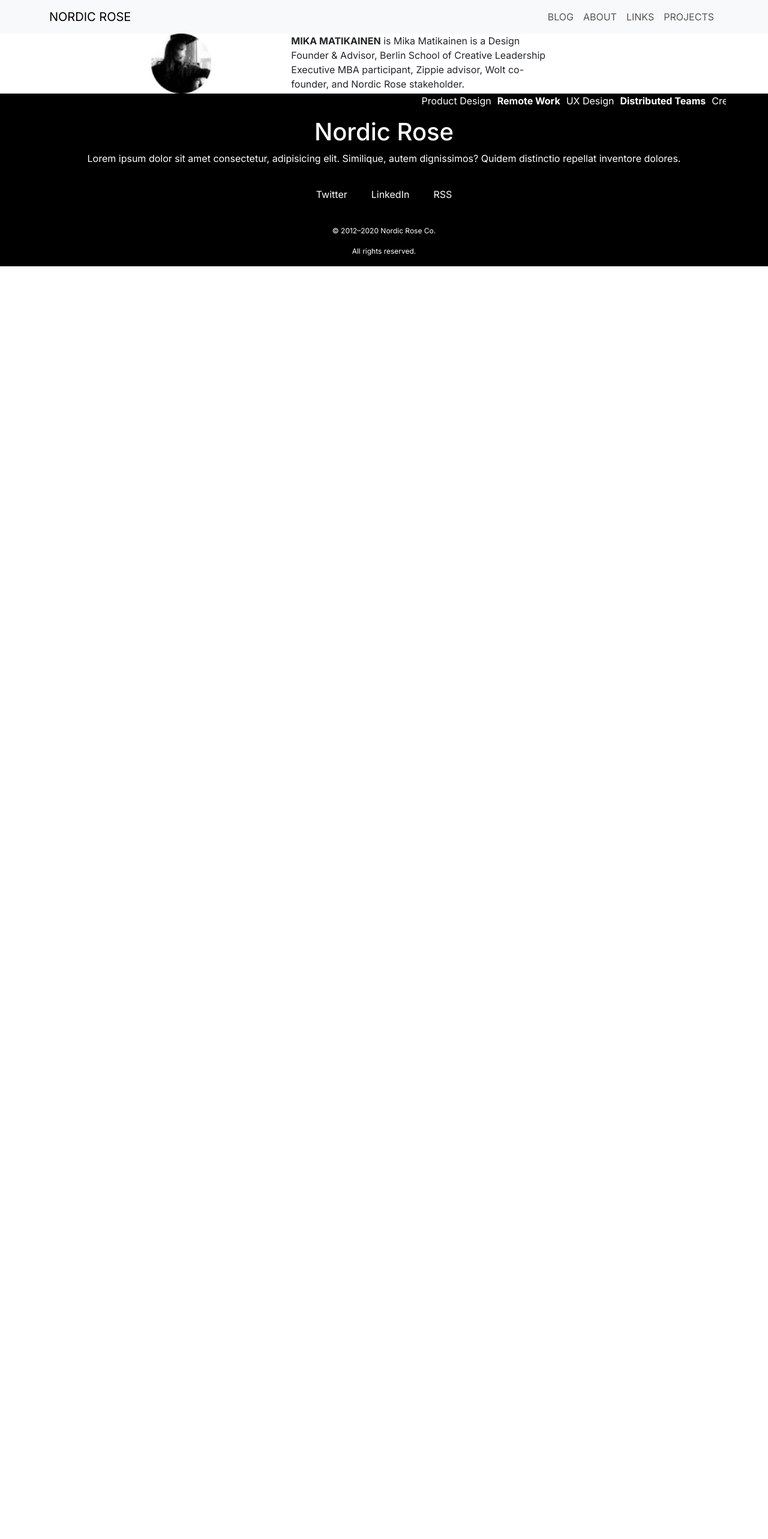
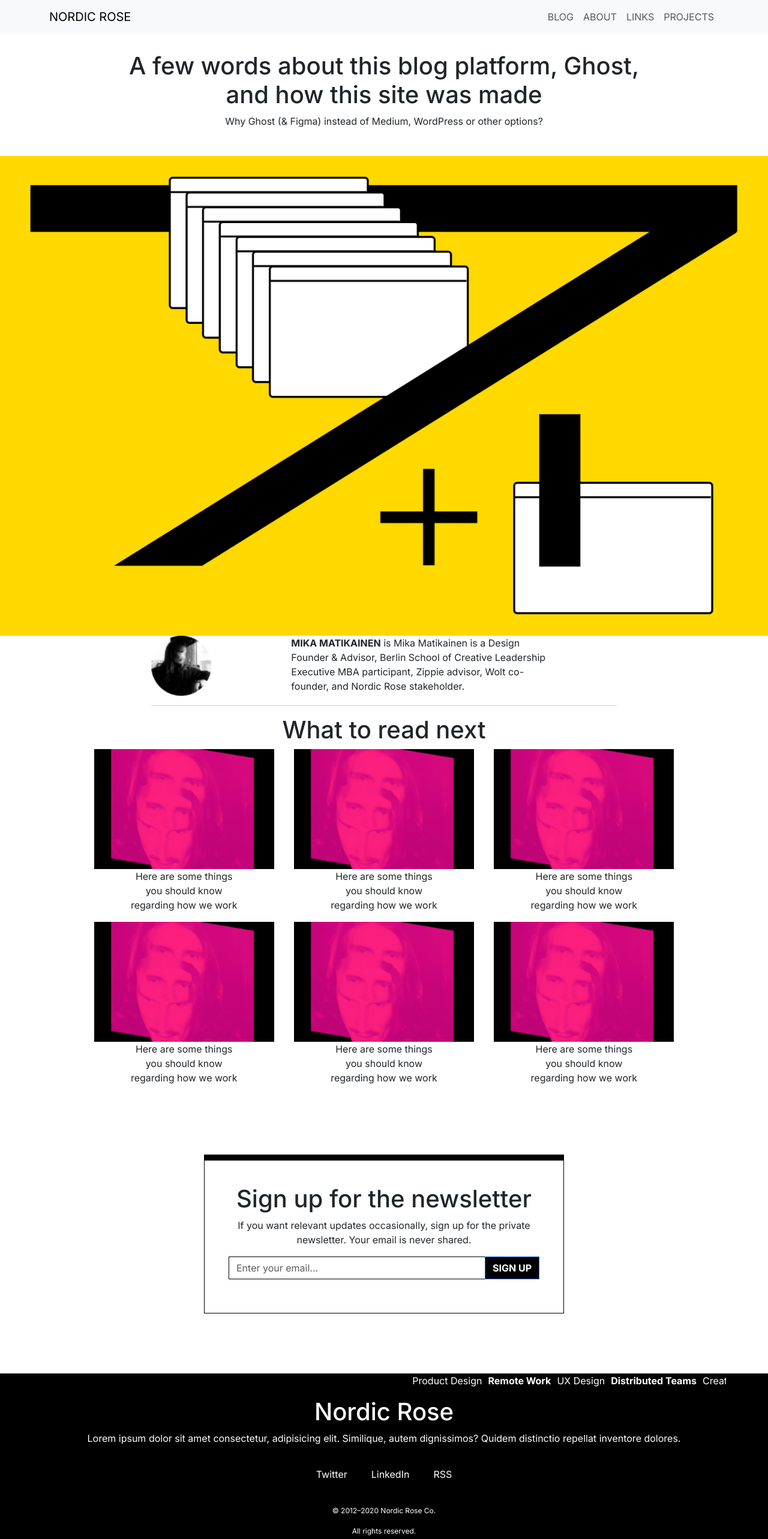
Before and after one commit to DanielRomeo/NordicRose, a Next.js app in the folder frontend/: page /Article in a window 1280 px wide. Shown: the top 2566 px of the page at 60% size. Before the commit the page ends 800 px from the top, so only its background shows below. Built offline with nearby package versions, Linux system fonts and the light colour scheme.

Commit message:
added most of the frontend, just added articles page header image

```diff
--- a/frontend/package.json
+++ b/frontend/package.json
@@ -15,8 +15,7 @@
     "react": "^18",
     "react-bootstrap": "^2.9.1",
     "react-dom": "^18",
-    "sass": "^1.69.5",
-    "scss": "^0.2.4"
+    "sass": "^1.69.5"
   },
   "devDependencies": {
     "@types/node": "^20",
--- a/frontend/src/app/Article/page.tsx
+++ b/frontend/src/app/Article/page.tsx
@@ -7,6 +7,7 @@ import MainNavbar from '../Components/Navbar'
 import Footer from '../Components/Footer'
 import AuthorComponent from '../Components/AuthorComponent'
 import Styles from '../Styles/Article.module.scss'
+import ReadNext from '../Components/ReadNext'
 
 // axios.defaults.xsrfCookieName = 'csrftoken';
 // axios.defaults.xsrfHeaderName = 'X-CSRFToken';
@@ -18,9 +19,27 @@ export default function Home() {
 return (
 	<div>
 		<MainNavbar></MainNavbar>
+			<Container className={Styles.HeaderContainer}>
+				<h1>A few words about this blog platform, Ghost, and how this site was made</h1>
+				<p>Why Ghost (& Figma) instead of Medium, WordPress or other options?</p>
+			</Container>
+
+			<div className={Styles.ImageContainer}>
+				<Image
+					className={Styles.Image}
+					src="/NordicHomeImage.png"
+					width={800}
+					height={800}
+					alt="Picture of the author"
+				/>
+			</div>
+
+
 			<Container className={Styles.Container}>
 				<AuthorComponent></AuthorComponent>
+				<hr />
 			</Container>
+			<ReadNext></ReadNext>
 		<Footer></Footer>
 	</div>
 )
--- a/frontend/src/app/Components/Article.tsx
+++ b/frontend/src/app/Components/Article.tsx
@@ -1,11 +1,12 @@
 'use client'
 import { ReactNode } from "react";
 import Image from 'next/image'
+import Styles from './Styles/Article.module.scss'
 
 
 const Article = (): ReactNode=>{
     return (
-        <div>
+        <div className={Styles.MainDiv}>
             <Image
                 src="/rectangle.png"
                 width={300}
--- /dev/null
+++ b/frontend/src/app/Components/Newsletter.tsx
@@ -0,0 +1,25 @@
+'use client'
+import { ReactNode, useState } from "react";
+import {Container, Row, Col, Navbar, Button, Form, Nav, NavDropdown} from 'react-bootstrap'
+import Styles from './Styles/Newsletter.module.scss'
+
+const NewsletterComponent = (): ReactNode=> {
+
+    return (
+        <div className={Styles.MainDiv}>
+            <h1>
+                Sign up for the newsletter
+            </h1>
+            <p>If you want relevant updates occasionally, sign up for the private newsletter. Your email is never shared. </p>
+
+            <div className={`${Styles.inputGroup} input-group mb-3`}>
+                <input type="text" className={`${Styles.input} form-control`} placeholder="Enter your email..." aria-label="Recipient's username" aria-describedby="basic-addon2"/>
+                <div className={` input-group-append`}>
+                    <Button className={`${Styles.button}`} id="basic-addon2"><b>SIGN UP</b></Button>
+                </div>
+            </div>
+        </div>
+    )
+}
+
+export default NewsletterComponent;
--- /dev/null
+++ b/frontend/src/app/Components/ReadNext.tsx
@@ -0,0 +1,46 @@
+'use client'
+import { ReactNode, useState } from "react";
+import {Container, Row, Col, Navbar, Button, Form, Nav, NavDropdown} from 'react-bootstrap'
+import Image from 'next/image'
+import Styles from './Styles/ReadNext.module.scss'
+import Article from "./Article";
+import NewsletterComponent from "./Newsletter";
+
+const ReadNext = (): ReactNode=> {
+
+
+    return (
+        <Container className={`${Styles.MainContainer2} fluid`}>
+            <Row className={Styles.HeaderRow}>
+                <h1>What to read next</h1>
+            </Row>
+
+            <Row className={Styles.ContentRow}>
+                <Col className={`${Styles.ArticlesCol}`} lg={4} md={4} sm={12}>
+                    <Article></Article>
+				</Col>
+                <Col className={`${Styles.ArticlesCol}`} lg={4} md={4} sm={12}>
+                    <Article></Article>
+				</Col>
+                <Col className={`${Styles.ArticlesCol}`} lg={4} md={4} sm={12}>
+                    <Article></Article>
+				</Col>
+                <Col className={`${Styles.ArticlesCol}`} lg={4} md={4} sm={12}>
+                    <Article></Article>
+				</Col>
+                <Col className={`${Styles.ArticlesCol}`} lg={4} md={4} sm={12}>
+                    <Article></Article>
+				</Col>
+                <Col className={`${Styles.ArticlesCol}`} lg={4} md={4} sm={12}>
+                    <Article></Article>
+				</Col>
+            </Row>
+
+            <Row className={Styles.NewsletterRow}>
+                <NewsletterComponent></NewsletterComponent>
+            </Row>
+        </Container>
+    )
+}
+
+export default ReadNext;
--- /dev/null
+++ b/frontend/src/app/Components/Styles/Article.module.scss
@@ -0,0 +1,6 @@
+.MainDiv{
+    p{
+        padding-left: 20%;
+        padding-right: 20%;
+    }
+}
--- /dev/null
+++ b/frontend/src/app/Components/Styles/Newsletter.module.scss
@@ -0,0 +1,36 @@
+.MainDiv{
+    border: 1px solid black;
+    border-top: 10px solid black;
+    padding: 40px;
+    margin-top: 100px;
+    display: flex;
+    flex-direction: column;
+    justify-content: center;
+    max-width: 600px;
+
+    h1,p{
+        text-align: center;
+    }
+
+    .inputGroup{
+
+        .input{
+            border: 1px solid black;
+            border-radius: 0px;
+
+            &:focus{
+                outline: none;
+                box-shadow: none;
+            }
+        }
+
+
+        .button{
+            // color: green;
+            border-radius: 0px;
+            background-color: black;
+        }
+    }
+
+
+}
--- /dev/null
+++ b/frontend/src/app/Components/Styles/ReadNext.module.scss
@@ -0,0 +1,28 @@
+.MainContainer2{
+        // border: 1px solid yellow;
+        max-width: 1000px;
+        margin-bottom: 100px;
+
+    .HeaderRow{
+        h1{
+            text-align: center;
+        }
+    }
+
+    .ContentRow{
+
+        .ArticlesCol{
+            display: flex;
+            justify-content: center;
+
+            *{
+                text-align: center;
+            }
+        }
+    }
+
+    .NewsletterRow{
+        display: flex;
+        justify-content: center;
+    }
+}
--- a/frontend/src/app/Styles/Article.module.scss
+++ b/frontend/src/app/Styles/Article.module.scss
@@ -1,4 +1,27 @@
+.HeaderContainer{
+    display: flex;
+    flex-direction: column;
+    justify-content: center;
+    max-width: 900px;
+    margin-top: 30px;
+    margin-bottom: 30px;
 
+    h1,p{
+        text-align: center;
+    }
+
+}
+
+.ImageContainer{
+    width: 100%;
+    overflow: hidden;
+
+    .Image{
+        width: 100%;
+        height: auto;
+        display: block;
+    }
+}
 .Container{
     max-width:  800px;
     margin: 0 auto;
```
